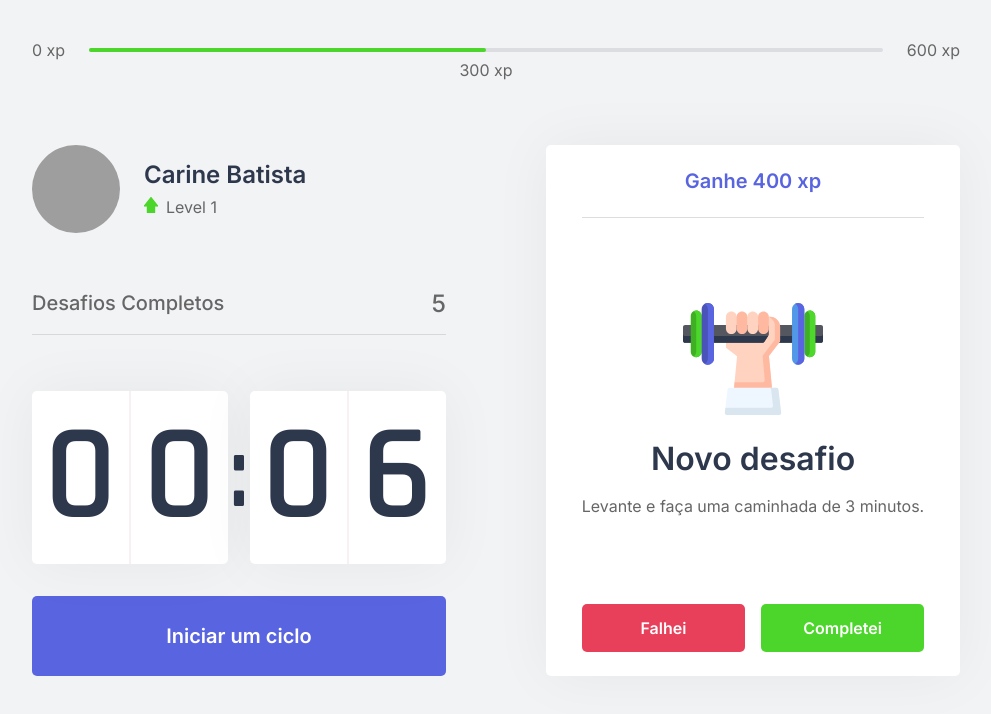
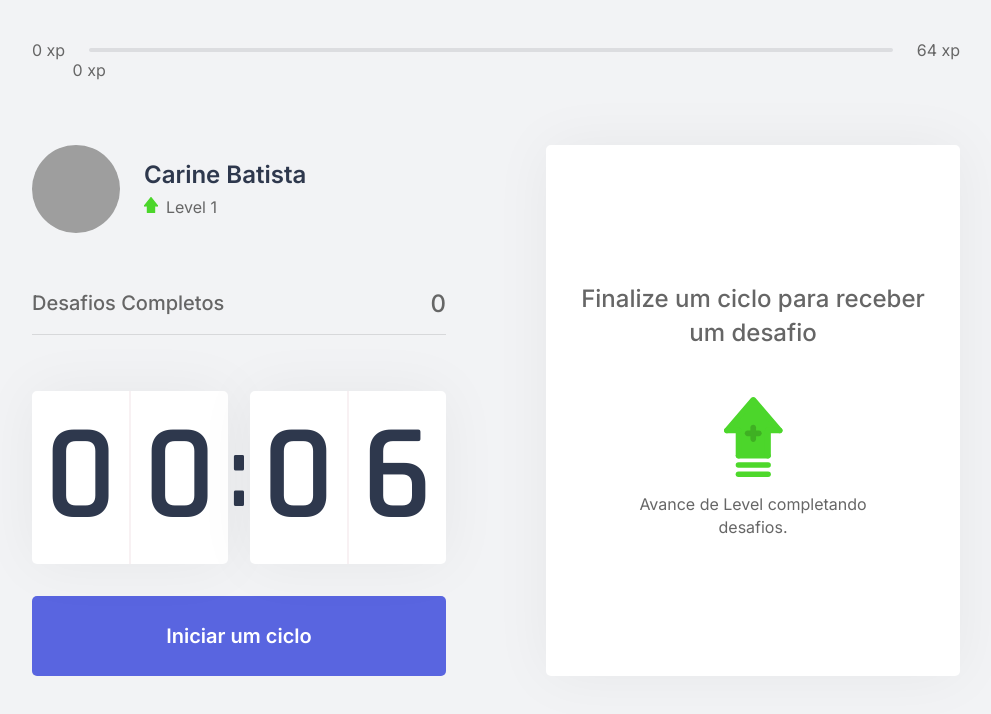
Before and after one commit to carinebatista/moveit, a Next.js app: page / in a window 1280 px wide. Shown: the top 714 px of the page, without its empty margins (144-1135 px from the left). Built offline with nearby package versions, Linux system fonts and the light colour scheme; grey boxes are pictures that could not be loaded.

Commit message:
Add Json and Challenges Context

```diff
--- /dev/null
+++ b/challenges.json
@@ -0,0 +1,62 @@
+[
+  {
+    "type": "body",
+    "description": "Estique um de seus braços com a palma da mão virada para frente e puxe os dedos para cima por 10 segundos por mão.",
+    "amount": 80
+  },
+  {
+    "type": "body",
+    "description": "Estique seu braço contra o peito e puxe-o utilizando o outro braço por 10 segundos por braço.",
+    "amount": 60
+  },
+  {
+    "type": "body",
+    "description": "Puxe seu pescoço com a ajuda da mão para a direita e para a esquerda, permanecendo na posição por alguns segundos.",
+    "amount": 70
+  },
+  {
+    "type": "body",
+    "description": "Com as duas mãos na parte de trás da cabeça, leve-a para baixo, alongando a parte de trás da região.",
+    "amount": 60
+  },
+  {
+    "type": "body",
+    "description": "Cruze as pernas e desça com as mãos esticadas em direção ao chão. Repita o movimento com a outra perna na frente.",
+    "amount": 100
+  },
+  {
+    "type": "body",
+    "description": "Sentado, abra as pernas e tente encostar as palmas das mãos no chão, repita 3 vezes por 5 segundos.",
+    "amount": 80
+  },
+  {
+    "type": "body",
+    "description": "Puxe o joelho de encontro ao peito e segure, troque de perna após 10 segundos.",
+    "amount": 50
+  },
+  {
+    "type": "body",
+    "description": "Sentado, cruze uma perna e incline seu tronco à frente, troque de perna após 10 segundos.",
+    "amount": 80
+  },
+  {
+    "type": "eye",
+    "description": "Sentado, feche os olhos e cubra-os com as palmas da mão durante 2 minutos, depois abra normalmente.",
+    "amount": 90
+  },
+  {
+    "type": "eye",
+    "description": "Em algum ambiente aberto, olhe o mais longe que puder em quatro direções por 3s, mexa apenas os olhos. Repita 3 vezes.",
+    "amount": 140
+  },
+  {
+    "type": "eye",
+    "description": "Usando os polegares, massage a área abaixo das sobrancelhas em movimentos circulares por 15 segundos.",
+    "amount": 70
+  },
+  {
+    "type": "body",
+    "description": "Em pé, gire a cintura o máximo que puder para a esquerda, segure por cinco segundos. Repita para a direita.",
+    "amount": 90
+  }
+]
--- a/src/components/ChallengeBox.tsx
+++ b/src/components/ChallengeBox.tsx
@@ -4,21 +4,19 @@
 import styles from '../styles/components/ChallengeBox.module.css';
 
 export function ChallengeBox(){
-	const contextData = useContext(ChallengesContext);
-	console.log(contextData)
+	const {activeChallenge, resetChallenge} = useContext(ChallengesContext);
 
-	const hasActiveChallenge = true;
 
 	return(
 		<div className={styles.challengeBoxContainer}>
-			{hasActiveChallenge ? (
+			{activeChallenge ? (
 				<div className={styles.challengeActive}>
-					<header>Ganhe 400 xp</header>
+					<header>Ganhe {activeChallenge.amount} xp</header>
 
 					<main>
-						<img src="icons/body.svg"/>
+						<img src={`icons/${activeChallenge.type}.svg`}/>
 						<strong> Novo desafio</strong>
-						<p> Levante e faça uma caminhada de 3 minutos.</p>
+						<p> {activeChallenge.description}</p>
 					</main>
 
 					<footer>
@@ -26,6 +24,7 @@
 						<button
 							type="button"
 							className={styles.challengeFailedButton}
+							onClick= {resetChallenge}
 						>
 							 Falhei
 						</button>
--- a/src/components/CompletedChallenges.tsx
+++ b/src/components/CompletedChallenges.tsx
@@ -1,10 +1,14 @@
+import { ChallengesContext } from '../contexts/ChallengesContext';
 import styles from '../styles/components/CompletedChallenges.module.css';
+import {useContext} from 'react'
 
 export function CompletedChallenges(){
+	const {challengesCompleted} = useContext(ChallengesContext);
+
 	return(
 		<div className={styles.completedChallengesContainer}>
 			<span> Desafios Completos</span>
-			<span>5 </span>
+			<span>{challengesCompleted} </span>
 		</div>
 	)
 }
--- a/src/components/Countdown.tsx
+++ b/src/components/Countdown.tsx
@@ -1,9 +1,14 @@
 import { useState, useEffect } from 'react';
+import { useContext} from 'react';
+import { ChallengesContext } from '../contexts/ChallengesContext';
 import styles from '../styles/components/Countdown.module.css';
 
 let countdownTimeout: NodeJS.Timeout;
 
-export function Countdown(){
+export function Countdown() {
+	const {startNewChallenge} = useContext(ChallengesContext);
+
+
 	const [time, setTime] = useState(0.1 *60);
 	const [isActive, setIsActive] = useState(false);
 	const [hasFinished, setHasFinished] = useState(false);
@@ -32,6 +37,7 @@
 		} else if (isActive && time ===0 ){
 			setHasFinished(true);
 			setIsActive(false);
+			startNewChallenge();
 		}
 	}, [isActive, time])
 
--- a/src/components/ExperienceBar.tsx
+++ b/src/components/ExperienceBar.tsx
@@ -1,17 +1,23 @@
+import {useContext} from 'react';
+import { ChallengesContext } from '../contexts/ChallengesContext';
 import styles from '../styles/components/ExperienceBar.module.css';
 
 export function ExperienceBar(){
+	const {currentExperience, experienceToNextLevel} = useContext(ChallengesContext);
+
+	const percentToNextLevel = Math.round(currentExperience *100) /experienceToNextLevel;
+
 	return(
 		<header className={styles.experienceBar}>
 			<span> 0 xp </span>
 			<div>
-				<div style={{width: '50%'}} />
+				<div style={{width: `${percentToNextLevel}%` }} />
 
-				<span className={styles.currentExperience} style={{left:'50%'}}>
-					300 xp
+				<span className={styles.currentExperience} style={{left: `${percentToNextLevel}%`}}>
+					{currentExperience} xp
 				</span>
 			</div>
-			<span> 600 xp </span>
+			<span> {experienceToNextLevel} xp </span>
 		</header>
 	)
 }
--- a/src/contexts/ChallengesContext.tsx
+++ b/src/contexts/ChallengesContext.tsx
@@ -1,3 +1,67 @@
-import { createContext } from 'react';
+import { createContext, useState, ReactNode} from 'react';
+import challenges from '../../challenges.json';
 
-export const ChallengesContext = createContext({});
+interface Challenge{
+	type: 'body' | 'eye';
+	description: string;
+	amount: number;
+}
+
+interface ChallengesContextData{
+	level:number;
+	currentExperience: number;
+	experienceToNextLevel: number;
+	activeChallenge: Challenge;
+	challengesCompleted: number;
+	levelUp: () => void;
+	startNewChallenge: () => void;
+	resetChallenge: () => void;
+}
+
+interface ChallengesProviderProps{
+	children: ReactNode;
+}
+
+export const ChallengesContext = createContext({} as ChallengesContextData);
+
+
+export function ChallengesProvider({children}: ChallengesProviderProps){
+	const [level, setLevel] = useState(1);
+	const [currentExperience, setCurrenctExperience] = useState(0);
+	const [challengesCompleted, setChallengesCompleted] = useState(0);
+
+	const [activeChallenge, setActiveChallenge] = useState(null);
+
+	const experienceToNextLevel = Math.pow((level+1)*4 ,2)
+
+  function levelUp(){
+    setLevel(level + 1)
+  }
+
+	function startNewChallenge(){
+		const randomChallengeIndex = Math.floor(Math.random()* challenges.length);
+		const challenge = challenges[randomChallengeIndex];
+
+		setActiveChallenge(challenge);
+	}
+
+	function resetChallenge(){
+		setActiveChallenge(null);
+	}
+	return(
+		<ChallengesContext.Provider
+			value={{
+				level,
+				currentExperience,
+				challengesCompleted,
+				levelUp,
+				startNewChallenge,
+				experienceToNextLevel,
+				activeChallenge,
+				resetChallenge,
+			}}
+		>
+			{children}
+		</ChallengesContext.Provider>
+	);
+}
```
Also changed, not shown: src/pages/_app.tsx (+8 -3 lines).
